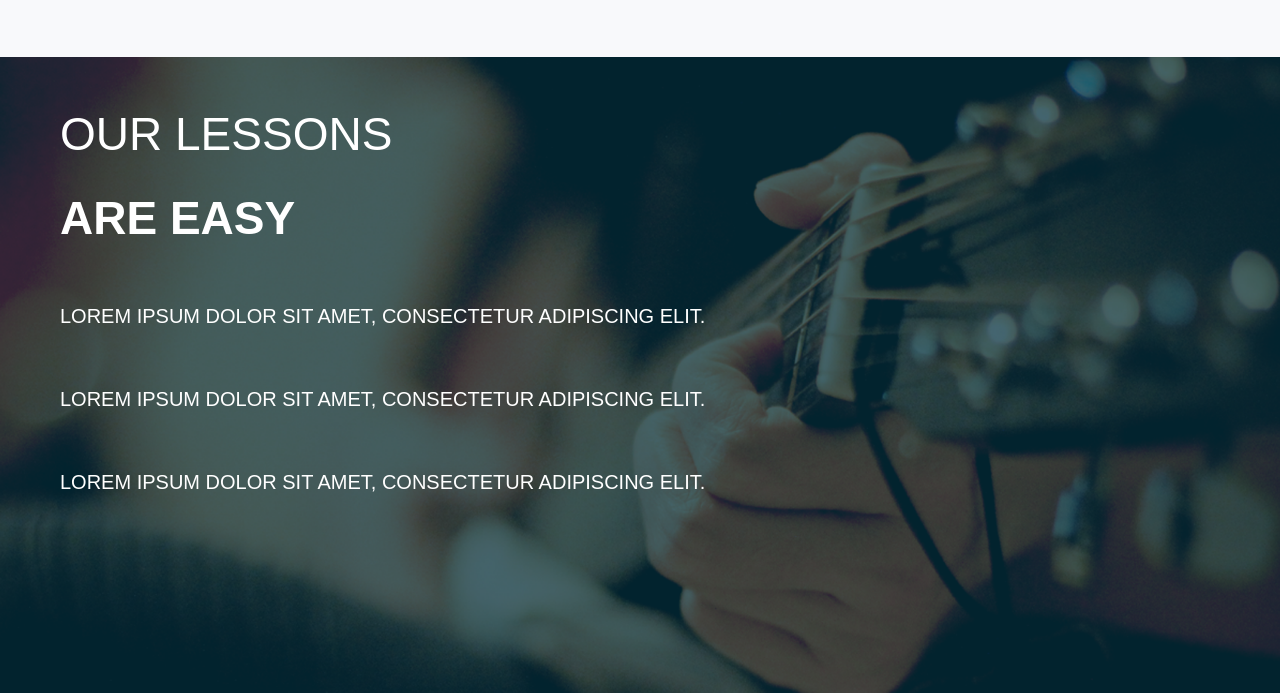
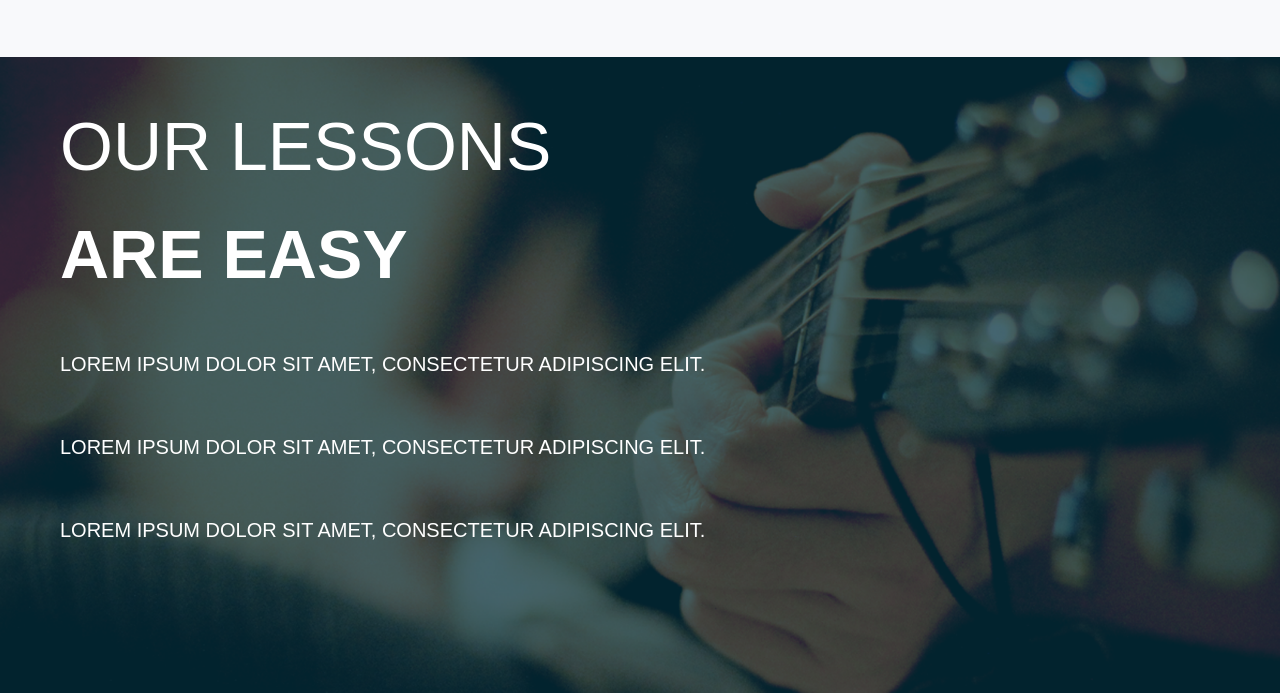
Before and after one commit to hsatdiah/the-net-ninja_sass-tutorial-project, a plain HTML site: page index.html in a window 1280 px wide. Shown: the part 1369-2062 px from the top of the page. Drawn offline with nearby package versions, Linux system fonts and the light colour scheme; files that its build step writes are made by us from their sources; a script that the page names is missing.

Commit message:
Last lesson passed:3

```diff
--- a/src/sass/main.sass
+++ b/src/sass/main.sass
@@ -11,6 +11,8 @@
   li
     float: left
     width: (100% / 6)
+    @include mQ(600px)
+      width: 100%
   a
     color: $offWhite
     text-decoration: none
--- a/src/sass/mixins.sass
+++ b/src/sass/mixins.sass
@@ -13,6 +13,8 @@
     display: block
     text-transform: uppercase
     font-weight: bold
+    @include mQ(3000px, 1200px)
+      font-size: 68px
     &.title
       font-weight: normal
       margin-bottom: 30px
@@ -30,3 +32,11 @@
   width: ((100% - (($cols - 1) * $mgn)) / $cols)
   &:nth-child(#{$cols}n)
     margin-right: 0
+
+@mixin mQ($arg...)
+  @if length($arg) == 1
+    @media screen and (max-width: nth($arg, 1))
+      @content
+  @if length($arg) == 2
+    @media screen and (max-width: nth($arg, 1)) and (min-width: nth($arg, 2))
+      @content
```
